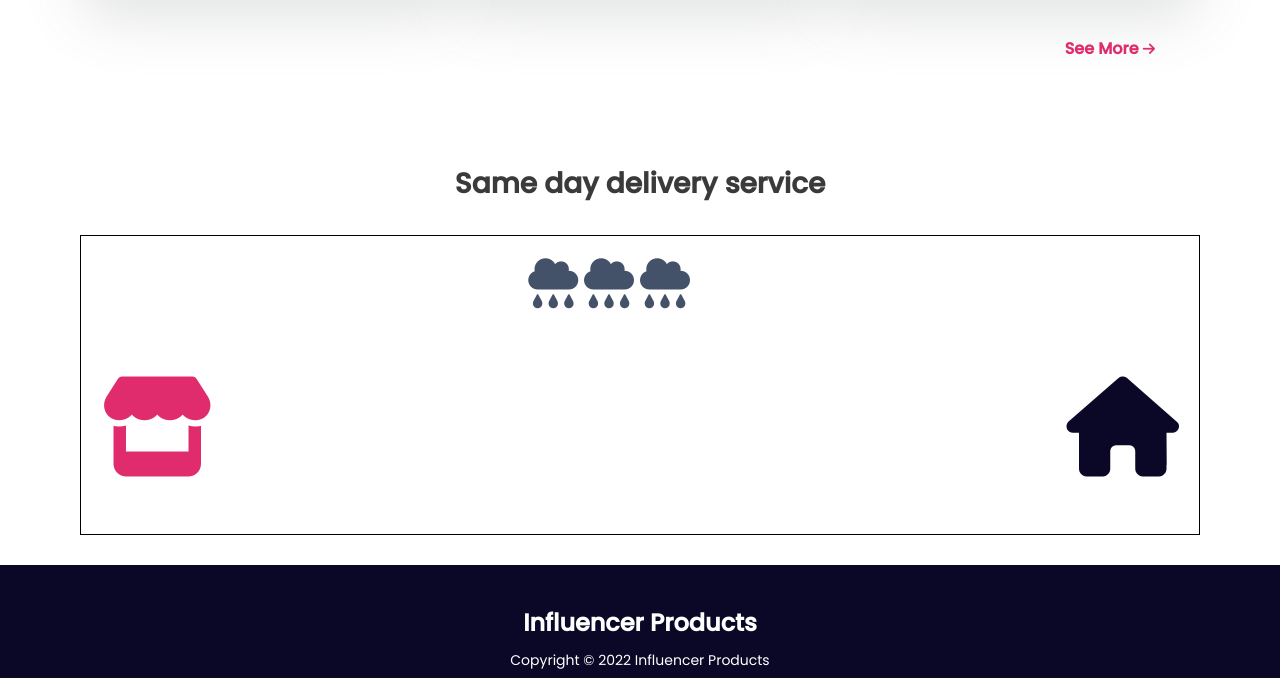
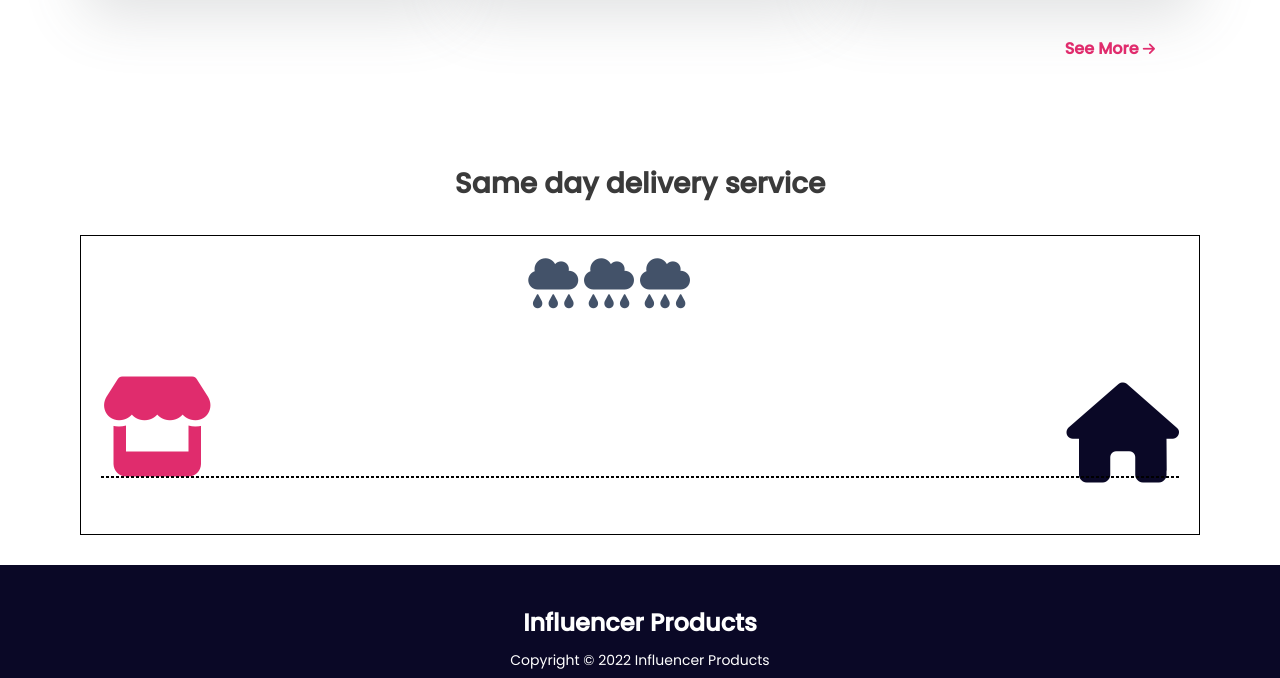
Before and after one commit to sheikhfahad57/Assingment-2, a plain HTML site: page index.html in a window 1280 px wide. Shown: the part 2557-3235 px from the top of the page. Drawn offline with Linux system fonts and the light colour scheme.

Commit message:
Complete

```diff
--- a/desktop.css
+++ b/desktop.css
@@ -88,6 +88,7 @@ header {
 /* popular section end */
 
 /* extra section Start  */
+
 .hidden-area {
   width: 109px;
 }
@@ -101,7 +102,7 @@ header {
   width: 110px;
 }
 .cycle {
-  transition: 10s ;
+  transition: 10s ease-out ;
 }
 .field:hover .cycle {
   transform: translate(1000px);
@@ -110,6 +111,14 @@ header {
 .cloud-2 i,
 .cloud-3 i {
   font-size: 50px;
+}
+hr{
+  position: relative;
+  z-index: 15;
+  display: block;
+  border: 1px dashed black;
+  top: 240px;
+  margin: 0px 20px;
 }
 
 /* Animation section end */
--- a/index.html
+++ b/index.html
@@ -253,6 +253,7 @@
           <div class="cloud-3"><i class="fas fa-cloud-rain"></i></div>
           <div class="hidden-area"></div>
 
+        <div class="animated-area">
             <div class="store">
                 <i class="fas fa-store"></i>
               </div>
@@ -261,6 +262,8 @@
               </div>
               <div class="home">
                   <i class="fas fa-home"></i>
+                </div>
+                <hr>
         </div>
         </div>
       </section>
--- a/style.css
+++ b/style.css
@@ -195,7 +195,7 @@ popular section start
 }
 .home {
   position: absolute;
-  bottom: 50px;
+  bottom: 44px;
   right: 20px;
 }
 .home i {
```
Lines whose indentation alone changed are shown as unchanged.
